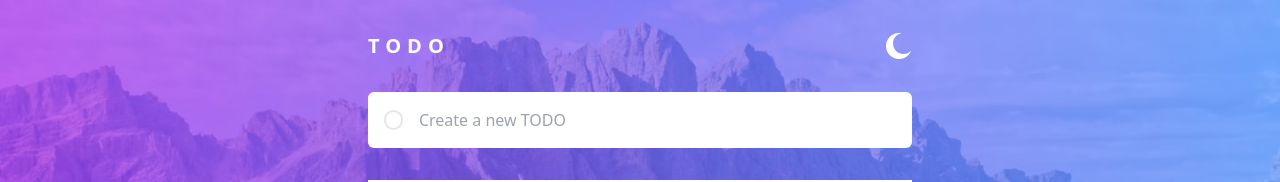
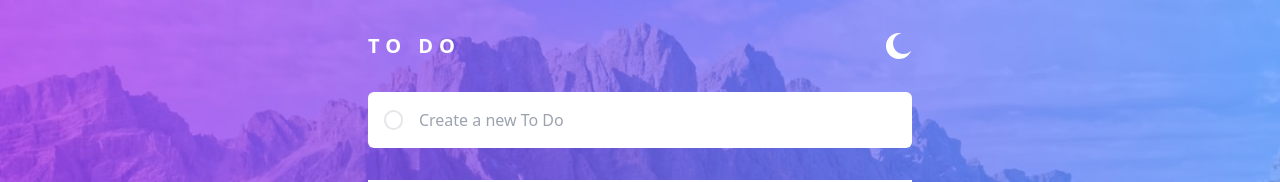
Before and after one commit to MarioGRodriguez28/react-todo, a React (Vite) app: page / in a window 1280 px wide. Shown: the top 182 px of the page. Built offline with nearby package versions, Linux system fonts and the light colour scheme.

Commit message:
Some correctios

```diff
--- a/src/components/Header.jsx
+++ b/src/components/Header.jsx
@@ -22,7 +22,7 @@ const Header = () => {
   return (
     <header className="container mx-auto px-4 pt-8 md:max-w-xl">
       <div className="flex justify-between">
-        <h1 className="uppercase text-xl font-bold tracking-[0.3em] text-white ">Todo</h1>
+        <h1 className="uppercase text-xl font-bold tracking-[0.3em] text-white ">To Do</h1>
         <button onClick={toggleDarkMode}>
           {darkMode ? <SunIcon /> : <MoonIcon />}
         </button>
--- a/src/components/TodoCreate.jsx
+++ b/src/components/TodoCreate.jsx
@@ -20,7 +20,7 @@ const TodoCreate = ({ createTodo }) => {
       <span className="rounded-full  border-2 inline-block h-5 w-5"></span>
       <input
         type="text"
-        placeholder="Create a new TODO"
+        placeholder="Create a new To Do"
         className="  dark:bg-gray-800  w-full text-gray-400 outline-none transition-all duration-1000"
         value={title}
         onChange={(e) => setTitle(e.target.value)}
```
